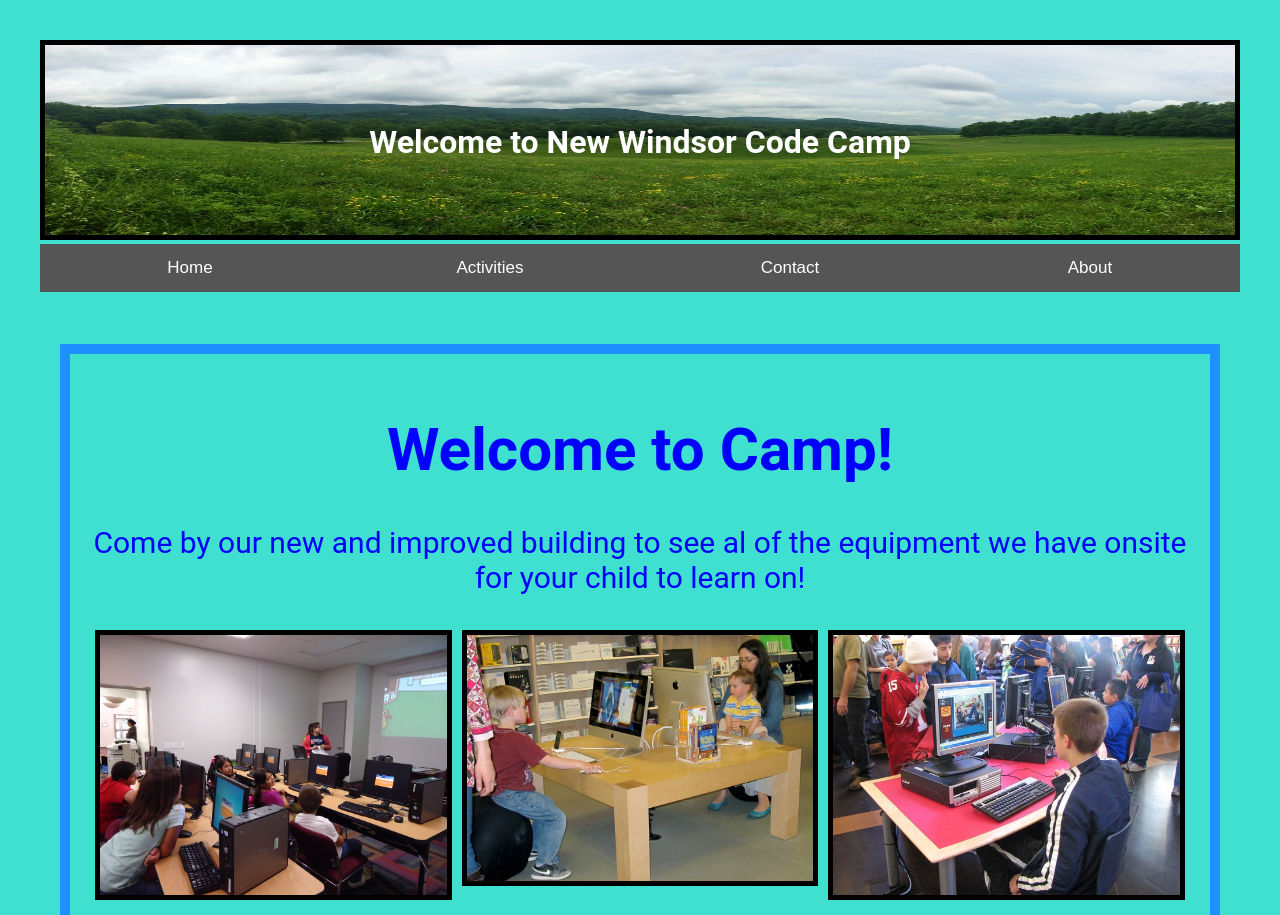
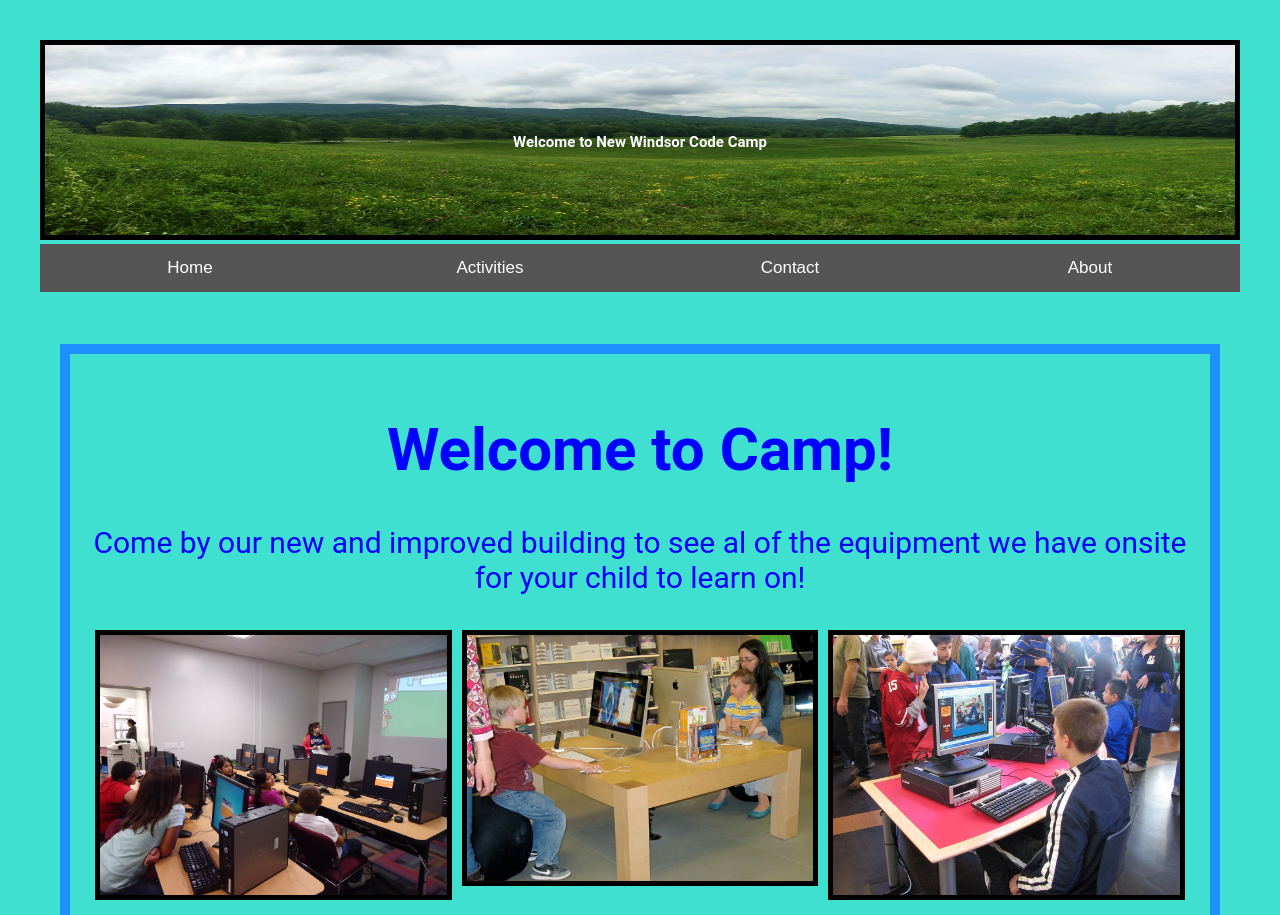
Before and after one commit to kb081842/New-Windsor-Code-Camp, a plain HTML site: page New Windsor Code Camp.html in a window 1280 px wide. Shown: the top 915 px of the page. Drawn offline with Linux system fonts and the light colour scheme.

Commit message:
Add files via upload

```diff
--- a/New Windsor Code Camp.html
+++ b/New Windsor Code Camp.html
@@ -15,7 +15,7 @@
       <div class="container">
         <img src="New Windsor.jpeg" alt="Picture of Storm King Art Gallery in New Windsor, NY" width="100%" height="200px">
           <div class="centered">
-            <h1> Welcome to New Windsor Code Camp </h1>
+            <h1 style="font-size: 15px"> Welcome to New Windsor Code Camp </h1>
           </div>
       </div>
     </header>
```
